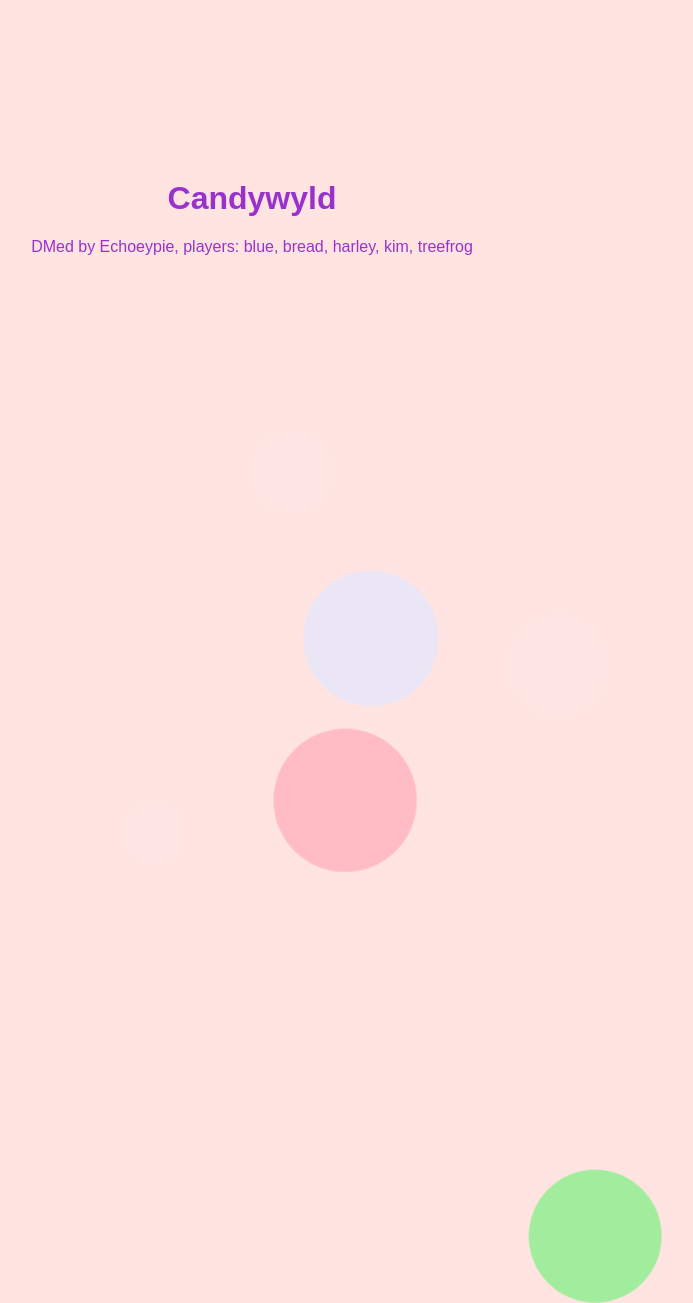
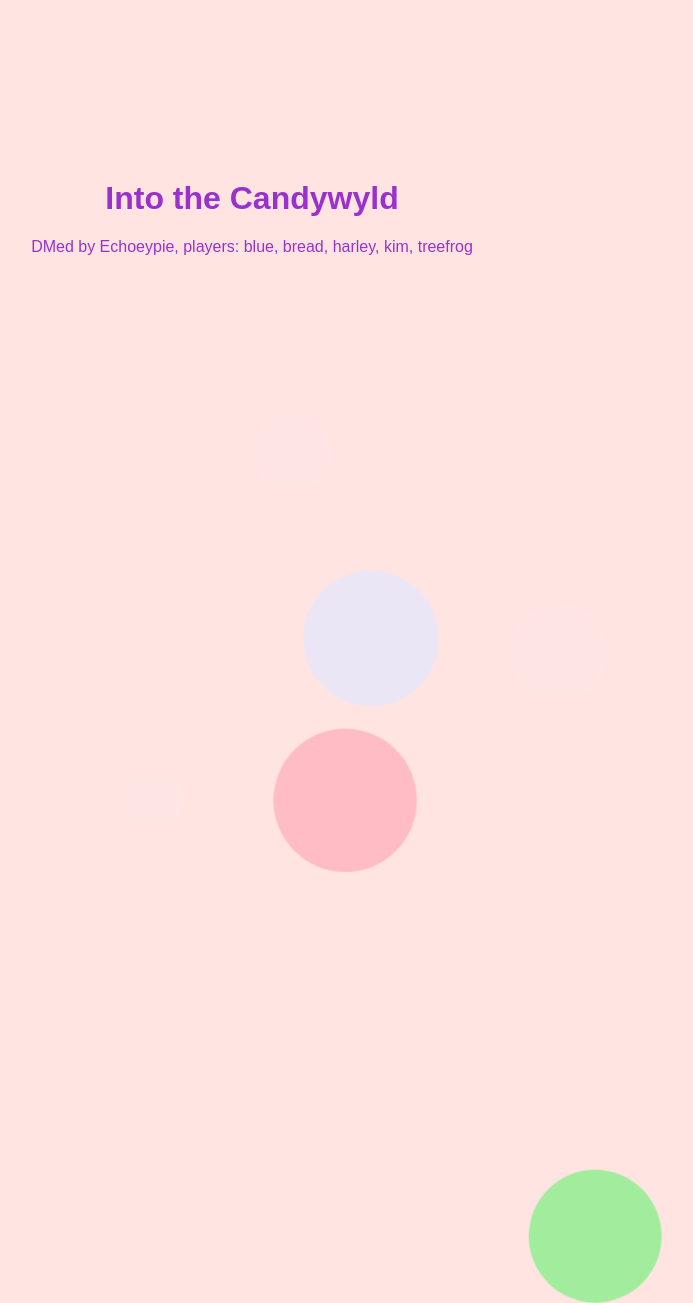
Before and after one commit to narrowtamps/narrowtamps.github.io, a Jekyll site: the page pages/candy.html, which Jekyll copies as it is, in a window 1280 px wide. Shown: the whole page, without its empty margins (388-1081 px from the left). Built offline with Jekyll 4.4.1, drawn with Linux system fonts in a browser that asks for light colours.

Commit message:
Update candy.html

```diff
--- a/pages/candy.html
+++ b/pages/candy.html
@@ -25,13 +25,13 @@
     /* Randomizing sizes and positions using nth-child */
     .circle:nth-child(1) { width: 50px; height: 50px; top: 10%; left: 20%; animation-delay: 0s; }
     .circle:nth-child(2) { width: 100px; height: 100px; top: 50%; left: 70%; animation-delay: 2s; }
-    .circle:nth-child(3) { width: 30px; height: 30px; top: 80%; left: 10%; animation-delay: 4s; }
+    .circle:nth-child(3) { width: 30px; height: 30px; top: 80%; left: 10%; animation-delay: 2s; }
     .circle:nth-child(4) { width: 80px; height: 80px; top: 30%; left: 50%; animation-delay: 1s; }
-    .circle:nth-child(5) { width: 60px; height: 60px; top: 70%; left: 40%; animation-delay: 3s; }
+    .circle:nth-child(5) { width: 60px; height: 60px; top: 70%; left: 40%; animation-delay: 0s; }
 
     @keyframes float {
-        0%, 100% { transform: translateY(10px); }
-        50% { transform: translateY(-20px); }
+        0%, 100% { transform: translateY(30px); }
+        50% { transform: translateY(-40px); }
     }
 
     .content {
@@ -91,7 +91,7 @@
     <div class="shape circle2 s5"></div>
 
     <div class="content">
-        <h1 style="color:darkorchid;">Candywyld</h1>
+        <h1 style="color:darkorchid;">Into the Candywyld</h1>
         <p style="color:darkorchid;">DMed by Echoeypie, players: blue, bread, harley, kim, treefrog</p>
     </div>
 </body>
```
